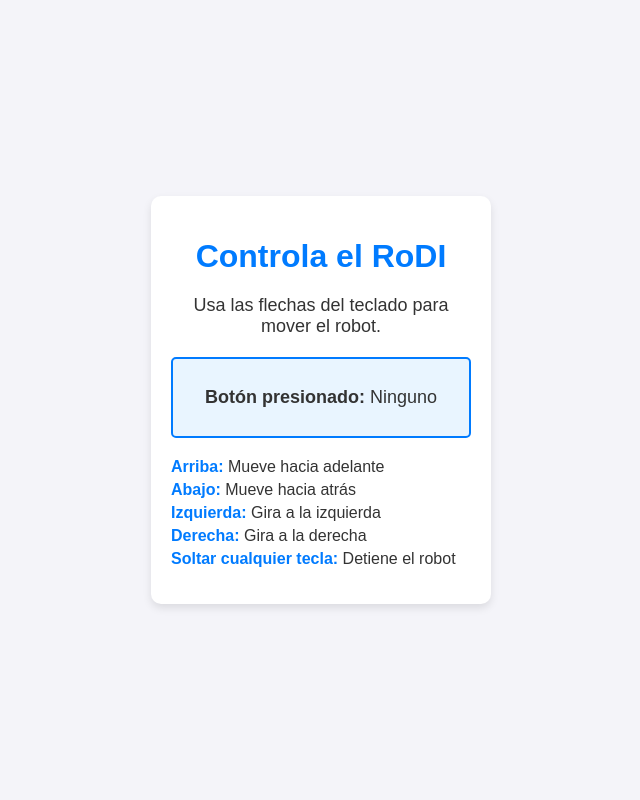
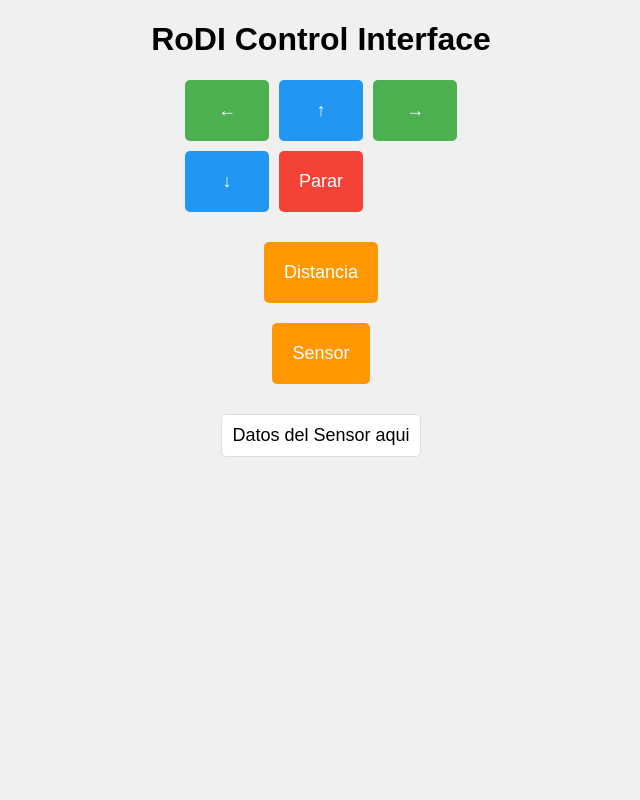
Before and after one commit to katherinBK/rodiv3, a Flask app: page / in a window 1280 px wide. Shown: the whole page, without its empty margins (319-959 px from the left). Run offline with Flask 2, Linux system fonts and the light colour scheme.

Commit message:
Update index.html

```diff
--- a/templates/index.html
+++ b/templates/index.html
@@ -1,30 +1,121 @@
-<!DOCTYPE html>
-<html lang="en">
+<html>
 <head>
-    <meta charset="UTF-8">
-    <meta name="viewport" content="width=device-width, initial-scale=1.0">
-    <title>Control RoDI</title>
-    <link rel="stylesheet" href="{{ url_for('static', filename='css/styles.css') }}">
-    <script src="{{ url_for('static', filename='js/control.js') }}"></script>
+<meta charset="utf-8">
+<meta name="viewport" content="width=device-width, initial-scale=1">
+<title>RoDI Control Interface</title>
+<style>
+body {
+    font-family: Arial, sans-serif;
+    display: flex;
+    flex-direction: column;
+    align-items: center;
+    height: 100vh;
+    margin: 0;
+    background-color: #f0f0f0;
+}
+.control-panel {
+    display: grid;
+    grid-template-columns: repeat(3, 1fr);
+    gap: 10px;
+    margin-bottom: 20px;
+}
+button {
+    padding: 20px;
+    font-size: 18px;
+    cursor: pointer;
+    border: none;
+    border-radius: 5px;
+    transition: background-color 0.3s;
+}
+button:hover {
+    opacity: 0.8;
+}
+#left, #right {
+    background-color: #4CAF50;
+    color: white;
+}
+#forward, #backward {
+    background-color: #2196F3;
+    color: white;
+}
+#stop {
+    background-color: #f44336;
+    color: white;
+}
+#get-distance, #get-line {
+    background-color: #FF9800;
+    color: white;
+    margin: 10px;
+}
+#sensor-data {
+    font-size: 18px;
+    margin-top: 20px;
+    padding: 10px;
+    border: 1px solid #ddd;
+    border-radius: 5px;
+    background-color: white;
+}
+</style>
 </head>
 <body>
-    <div class="container">
-        <h1>Controla el RoDI</h1>
-        <p>Usa las flechas del teclado para mover el robot.</p>
+<h1>RoDI Control Interface</h1>
+<div class="control-panel">
+    <button id="left">←</button>
+    <button id="forward">↑</button>
+    <button id="right">→</button>
+    <button id="backward">↓</button>
+    <button id="stop">Parar</button>
+</div>
+<button id="get-distance">Distancia</button>
+<button id="get-line">Sensor</button>
+<div id="sensor-data">Datos del Sensor aqui</div>
 
-        <div id="control-status">
-            <p><strong>Botón presionado:</strong> <span id="key-pressed">Ninguno</span></p>
-        </div>
+<script>
+document.addEventListener('DOMContentLoaded', () => {
+    const buttons = document.querySelectorAll('.control-panel button');
+    const getDistanceBtn = document.getElementById('get-distance');
+    const getLineBtn = document.getElementById('get-line');
+    const sensorData = document.getElementById('sensor-data');
 
-        <div class="instructions">
-            <ul>
-                <li><strong>Arriba:</strong> Mueve hacia adelante</li>
-                <li><strong>Abajo:</strong> Mueve hacia atrás</li>
-                <li><strong>Izquierda:</strong> Gira a la izquierda</li>
-                <li><strong>Derecha:</strong> Gira a la derecha</li>
-                <li><strong>Soltar cualquier tecla:</strong> Detiene el robot</li>
-            </ul>
-        </div>
-    </div>
+    buttons.forEach(button => {
+        button.addEventListener('click', () => {
+            const command = button.id;
+
+            fetch('/control', {
+                method: 'POST',
+                headers: {
+                    'Content-Type': 'application/json',
+                },
+                body: JSON.stringify({ command: command }),
+            })
+            .then(response => response.json())
+            .then(data => {
+                console.log('logrado:', data);
+                sensorData.textContent = `Command sent: ${command}`;
+            })
+            .catch((error) => {
+                console.error('error:', error);
+                sensorData.textContent = 'Error enviando comando';
+            });
+        });
+    });
+
+    function getSensorData(type) {
+        fetch(`/sensor?type=${type}`)
+        .then(response => response.json())
+        .then(data => {
+            sensorData.textContent = `${type.charAt(0).toUpperCase() + type.slice(1)} sensor: ${JSON.stringify(data)}`;
+        })
+        .catch((error) => {
+            console.error('Error:', error);
+            sensorData.textContent = 'Error consiguiendo datos del sensor';
+        });
+    }
+
+    getDistanceBtn.addEventListener('click', () => getSensorData('distancia'));
+    getLineBtn.addEventListener('click', () => getSensorData('linea'));
+});
+</script>
+
 </body>
 </html>
```
